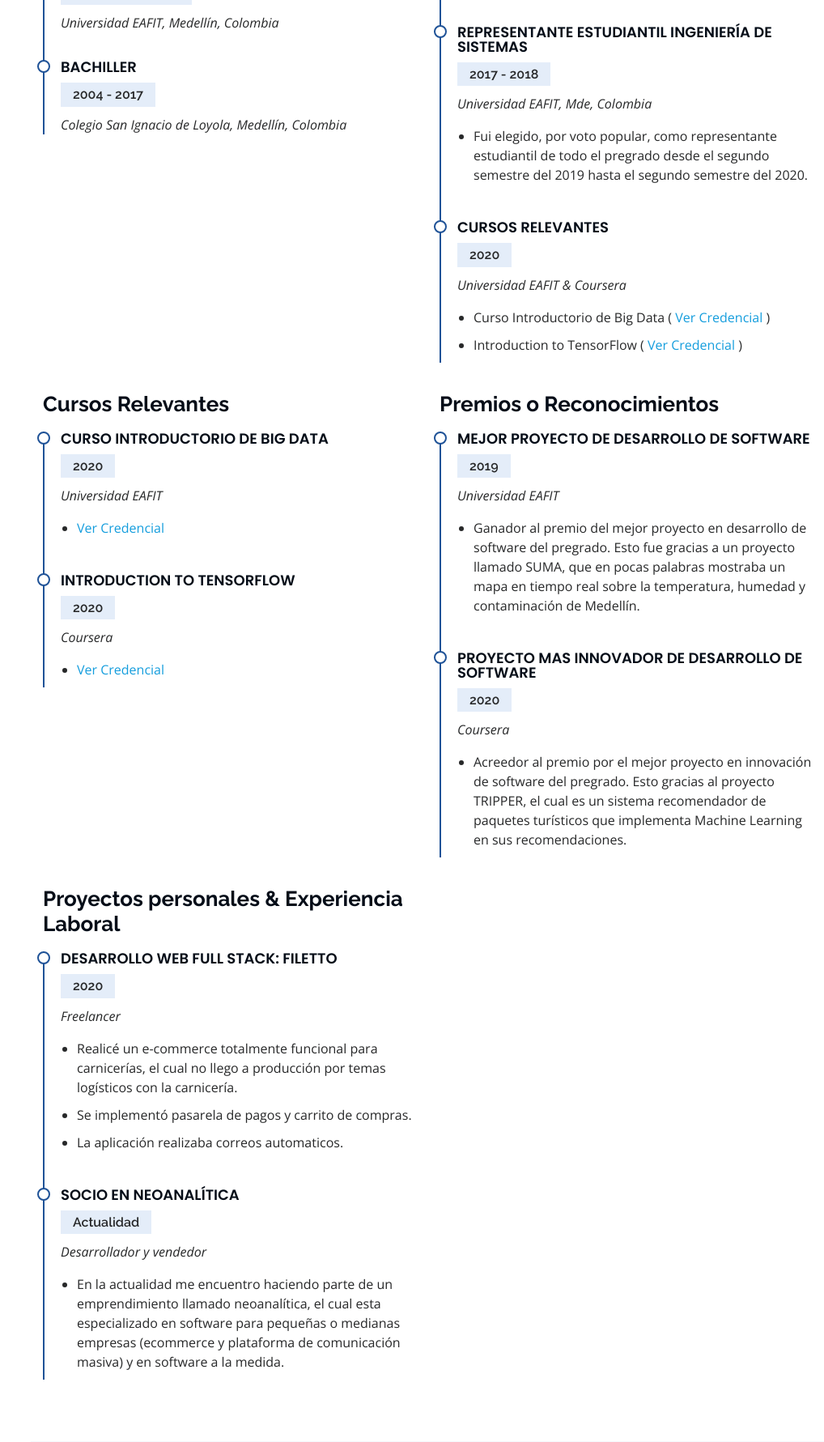
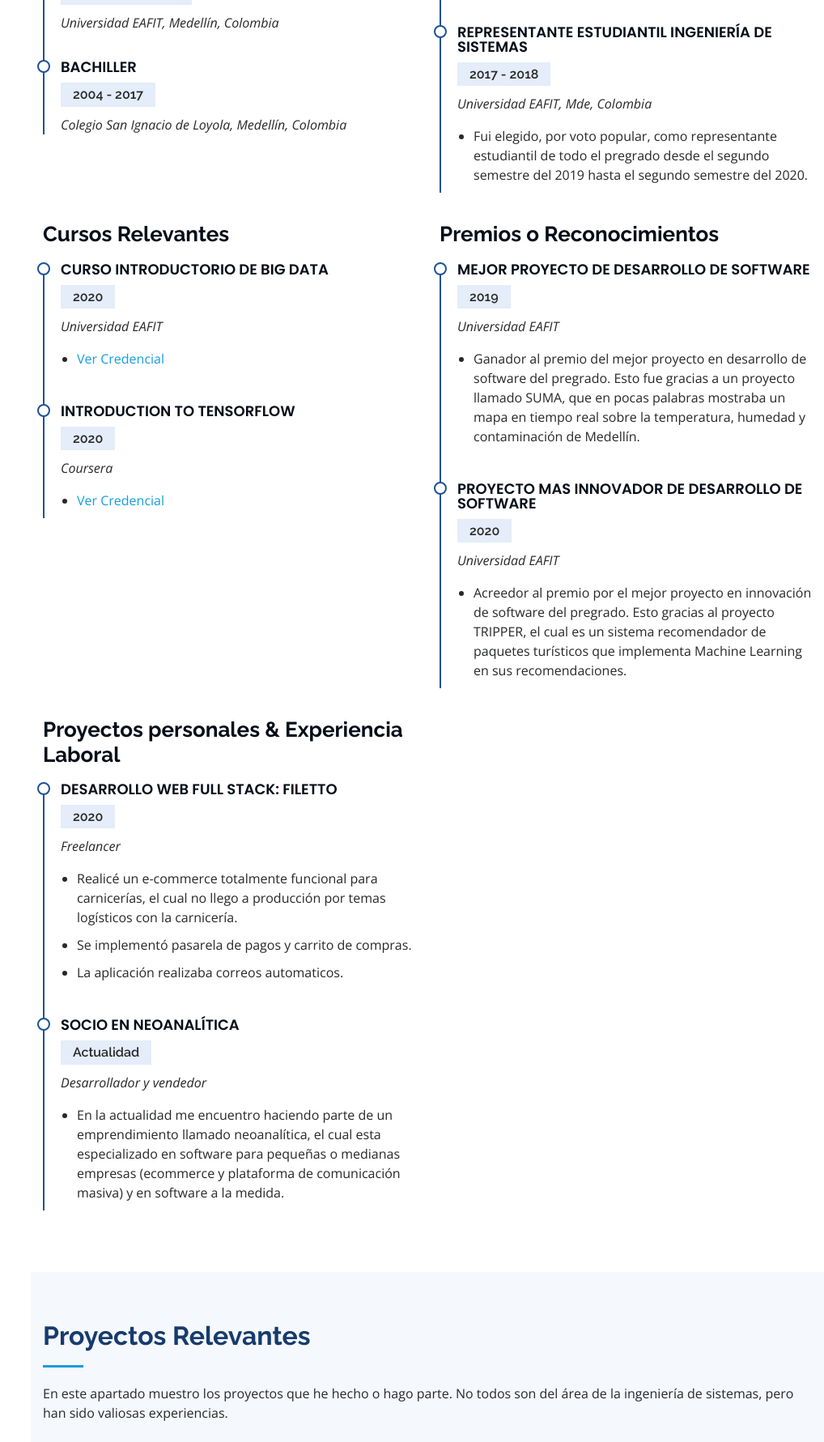
Before and after one commit to PabloCorrea99/portofolio, a Django app: page / in a window 1280 px wide. Shown: the part 2835-4616 px from the top of the page at 81% size, without its empty margins (262-1280 px from the left). Run offline with Django 3.2, Linux system fonts and the light colour scheme; some libraries are stand-ins or nearby versions.

Commit message:
retoques template

```diff
--- a/portofolio/home/templates/home/index.html
+++ b/portofolio/home/templates/home/index.html
@@ -47,7 +47,7 @@
 
       <div class="profile">
         <img src="{% static 'home/assets/img/profile-img.jpg' %}" alt="" class="img-fluid rounded-circle">
-        <h1 class="text-light"><a href="index.html">Pablo Correa</a></h1>
+        <h1 class="text-light"><a href="">Pablo Correa</a></h1>
         <div class="social-links mt-3 text-center">
           <a href="https://twitter.com/PabloTechsolver" class="twitter"><i class="bx bxl-twitter"></i></a>
           <a href="https://www.youtube.com/user/CSIclan" class="facebook"><i class="bx bxl-youtube"></i></a>
@@ -291,16 +291,6 @@
                 <li>Fui elegido, por voto popular, como representante estudiantil de todo el pregrado desde el segundo semestre del 2019 hasta el segundo semestre del 2020.</li>
               </ul>
             </div>
-            <div class="resume-item">
-                <h4>Cursos Relevantes</h4>
-                <h5>2020</h5>
-                <p><em>Universidad EAFIT &amp; Coursera</em></p>
-                <ul>
-                  <li>Curso Introductorio de Big Data ( <a href="https://www.coursera.org/account/accomplishments/certificate/CRQ56YFE7GGP">Ver Credencial</a> )</li>
-                  <li>Introduction to TensorFlow ( <a href="https://www.coursera.org/account/accomplishments/certificate/CRQ56YFE7GGP">Ver Credencial</a> )</li>
-
-                </ul>
-              </div>
           </div>
           <div class="col-lg-6" data-aos="fade-up" data-aos-delay="100">
             <h3 class="resume-title">Cursos Relevantes</h3>
@@ -334,7 +324,7 @@
             <div class="resume-item">
                 <h4>Proyecto Mas Innovador de Desarrollo de Software</h4>
                 <h5>2020</h5>
-                <p><em>Coursera</em></p>
+                <p><em>Universidad EAFIT</em></p>
                 <ul>
                   <li>Acreedor al premio por el mejor proyecto en innovación de software del pregrado. Esto gracias al proyecto TRIPPER, el cual es un sistema recomendador de paquetes turísticos que implementa Machine Learning en sus recomendaciones.</li>
                 </ul>
```
